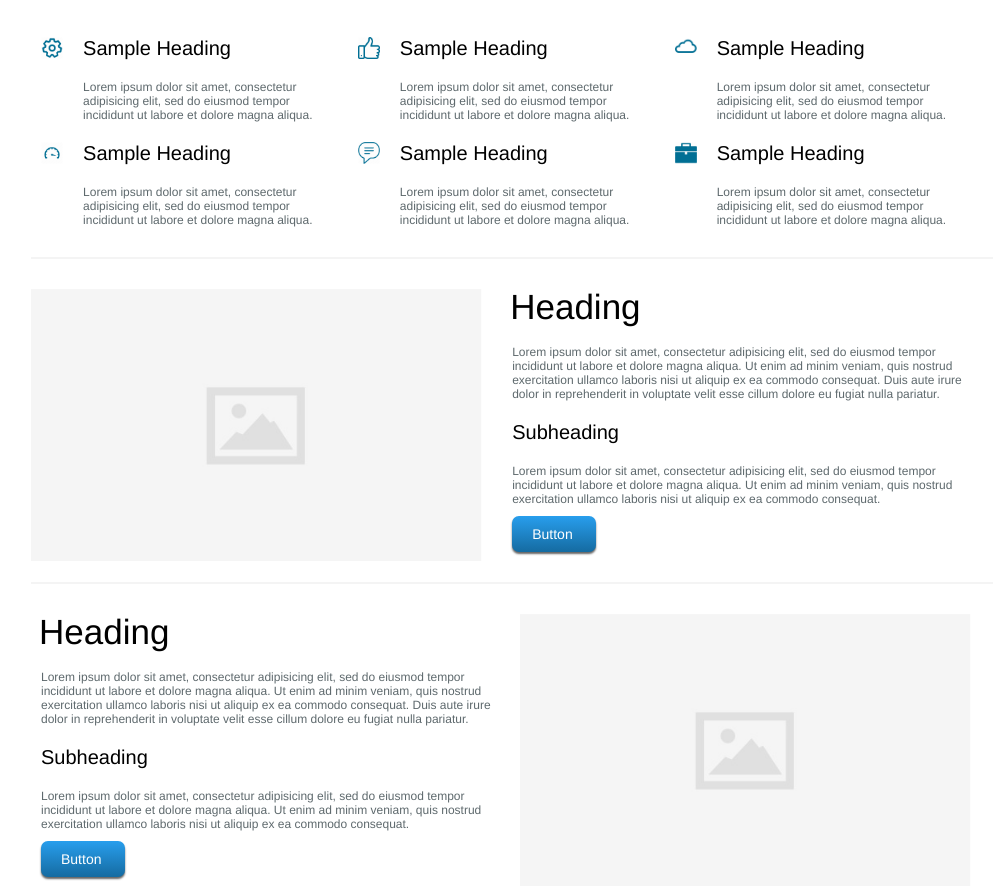
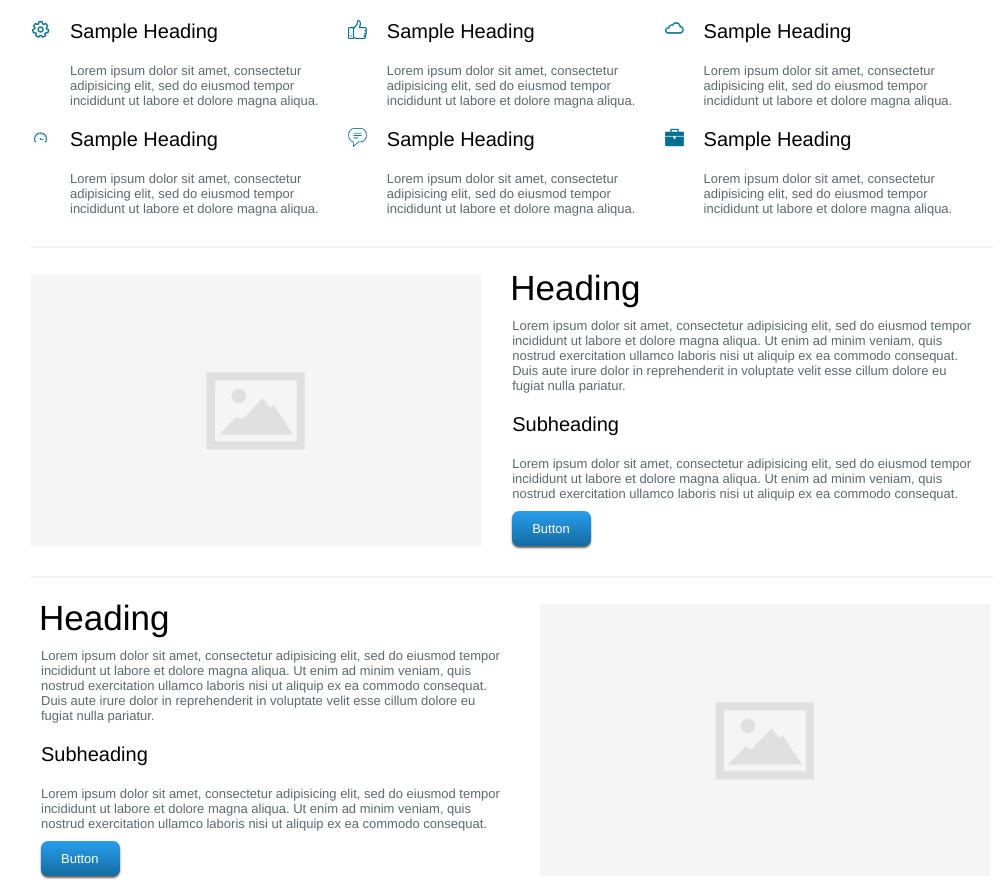
Before and after one commit to ValeriiaSidorenko/SAMPLE_HEADING, a website: page index.html in a window 1280 px wide. Shown: the part 453-1348 px from the top of the page, without its empty margins (129-1129 px from the left). Drawn offline with Linux system fonts and the light colour scheme.

Commit message:
changed sizes

```diff
--- a/index.html
+++ b/index.html
@@ -90,7 +90,7 @@
 		</section>
 		<hr class="Line">
 		<section class="Subheading">
-			<img src="dist/css/Pic/NonePic.jpg" alt="None" class="NonePic">
+			<img src="dist/css/Pic/NonePic.jpg" alt="None" class="NonePic-Rignt">
 			<div class="Subheading-Content">
 				<p class="Text-SampleHeading">Heading</p>
 				<p class="Text Text-IconContent">
@@ -116,7 +116,7 @@
 				</p>
 				<a href="#" class="Text ButtonBlue">Button</a>
 			</div>
-			<img src="dist/css/Pic/NonePic.jpg" alt="None" class="NonePic">
+			<img src="dist/css/Pic/NonePic.jpg" alt="None" class="NonePic-Left">
 		</section>
 
 
--- a/src/styles/ButtonBlue/ButtonBlue.less
+++ b/src/styles/ButtonBlue/ButtonBlue.less
@@ -1,5 +1,5 @@
 .ButtonBlue {
-	width: 9%;
+	width: 8%;
 	background: #289eed;
 	color: white;
 	background-image: -webkit-linear-gradient(top, #289eed, #156ba1);
--- a/src/styles/Icons/PicIcons.less
+++ b/src/styles/Icons/PicIcons.less
@@ -1,5 +1,5 @@
 .PicIcons {
-	height: 21%;
-	width: 7%;
-	padding: 10px;
+	height: 18%;
+	width: 6%;
+	padding: 10px 10px 0 0;
 }
--- a/src/styles/NonePic/NonePic.less
+++ b/src/styles/NonePic/NonePic.less
@@ -1,5 +1,11 @@
-.NonePic {
+.NonePic-Rignt {
 	height: 100%;
 	width: 47%;
-	padding: 10px 20px 0 0;
+	padding: 6px 20px 0 0;
 }
+
+.NonePic-Left {
+	height: 100%;
+	width: 47%;
+	padding: 6px 0 0 20px;
+}
--- a/src/styles/Text/Text.less
+++ b/src/styles/Text/Text.less
@@ -4,13 +4,14 @@
 .Text {
 	text-decoration: none;
 	color: @color-text;
-	padding: 10px;
-	font-size: 14px;
+	font-size: 13px;
 	font-family: Helvetica;
 	margin: 0;
+	padding: 10px;
 
 	&-Brand {
-		font-size: 18px;
+		padding: 10px;
+		font-size: 17px;
 		font-weight: bold;
 	}
 
@@ -27,24 +28,23 @@
 		font-size: 20px;
 		color: black;
 	}
+}
 
-	&-IconContent {
-		font-size: 12px;
-		margin: 0px;
-	}
+&-IconContent {
+	font-size: 12px;
+	line-height: 17px;
 }
 
 .Text-SampleHeading {
 	font-size: 35px;
 	font-family: Helvetica;
 	font-weight: normal;
+	padding-left: 8px;
 	margin: 0;
-	padding: 8px;
 
 	&-Content {
 		font-size: 18px;
 		width: 60%;
 		text-align: center;
-		margin-bottom: 0;
 	}
 }
```
Also changed, not shown: dist/css/style.css.
